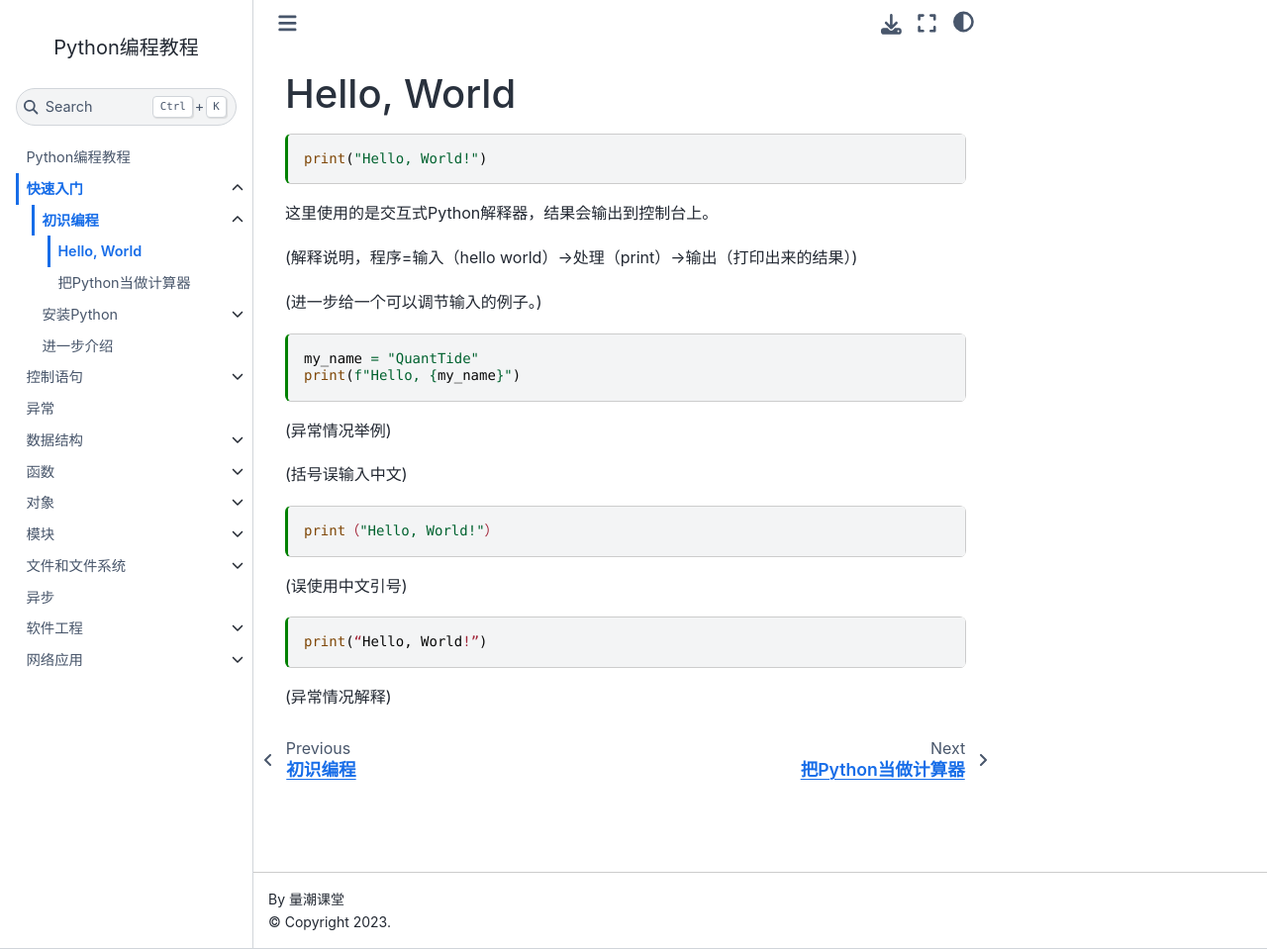
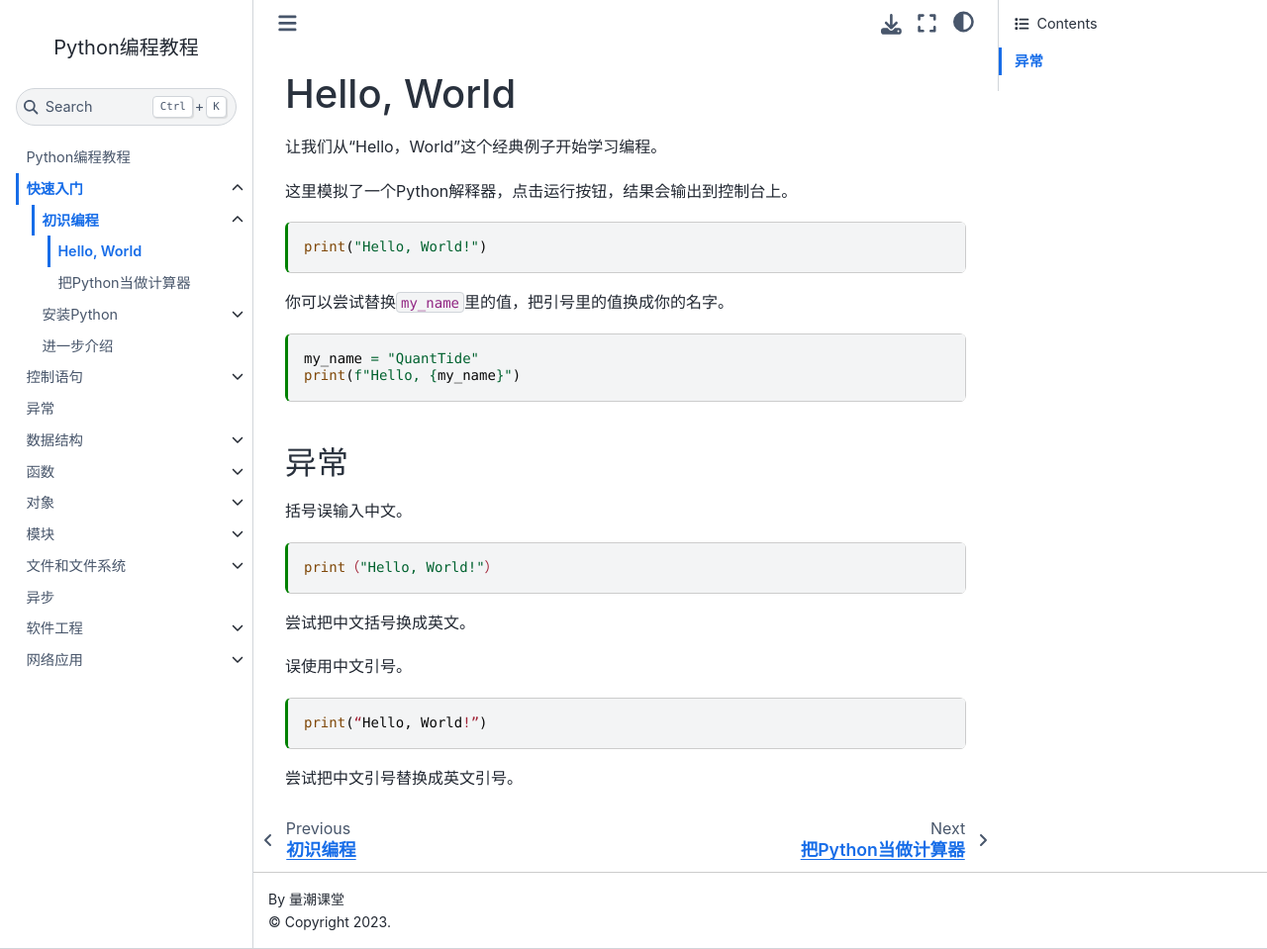
Before and after one commit to quanttide/quanttide-tutorial-of-python, a Jupyter Book: the page built from 01_quick_start/1_new_to_programming/1_hello_world.md, in a window 1280 px wide and 959 px high. Shown: the whole window at 99% size. Built offline with Jupyter Book 1.0.4 settings and Sphinx 7.4.7 and the Sphinx Book theme 1.1.4, drawn with Linux system fonts in a browser that asks for light colours.

Commit message:
feat: 维护1.1.1

````diff
--- a/01_quick_start/1_new_to_programming/1_hello_world.md
+++ b/01_quick_start/1_new_to_programming/1_hello_world.md
@@ -14,33 +14,35 @@ kernelspec:
 
 # Hello, World
 
+让我们从“Hello，World”这个经典例子开始学习编程。
+
+这里模拟了一个Python解释器，点击运行按钮，结果会输出到控制台上。
+
 ```{code-cell} python
 print("Hello, World!")
 ```
 
-这里使用的是交互式Python解释器，结果会输出到控制台上。
-
-(解释说明，程序=输入（hello world）->处理（print）->输出（打印出来的结果）)
-
-(进一步给一个可以调节输入的例子。)
+你可以尝试替换`my_name`里的值，把引号里的值换成你的名字。
 
 ```{code-cell} python
 my_name = "QuantTide"
 print(f"Hello, {my_name}")
 ```
 
-(异常情况举例)
+## 异常
 
-(括号误输入中文)
+括号误输入中文。
 
 ```{code-cell} python
 print（"Hello, World!"）
 ```
 
-(误使用中文引号)
+尝试把中文括号换成英文。
+
+误使用中文引号。
 
 ```{code-cell} python
 print(“Hello, World!”)
 ```
 
-(异常情况解释)
+尝试把中文引号替换成英文引号。
````
